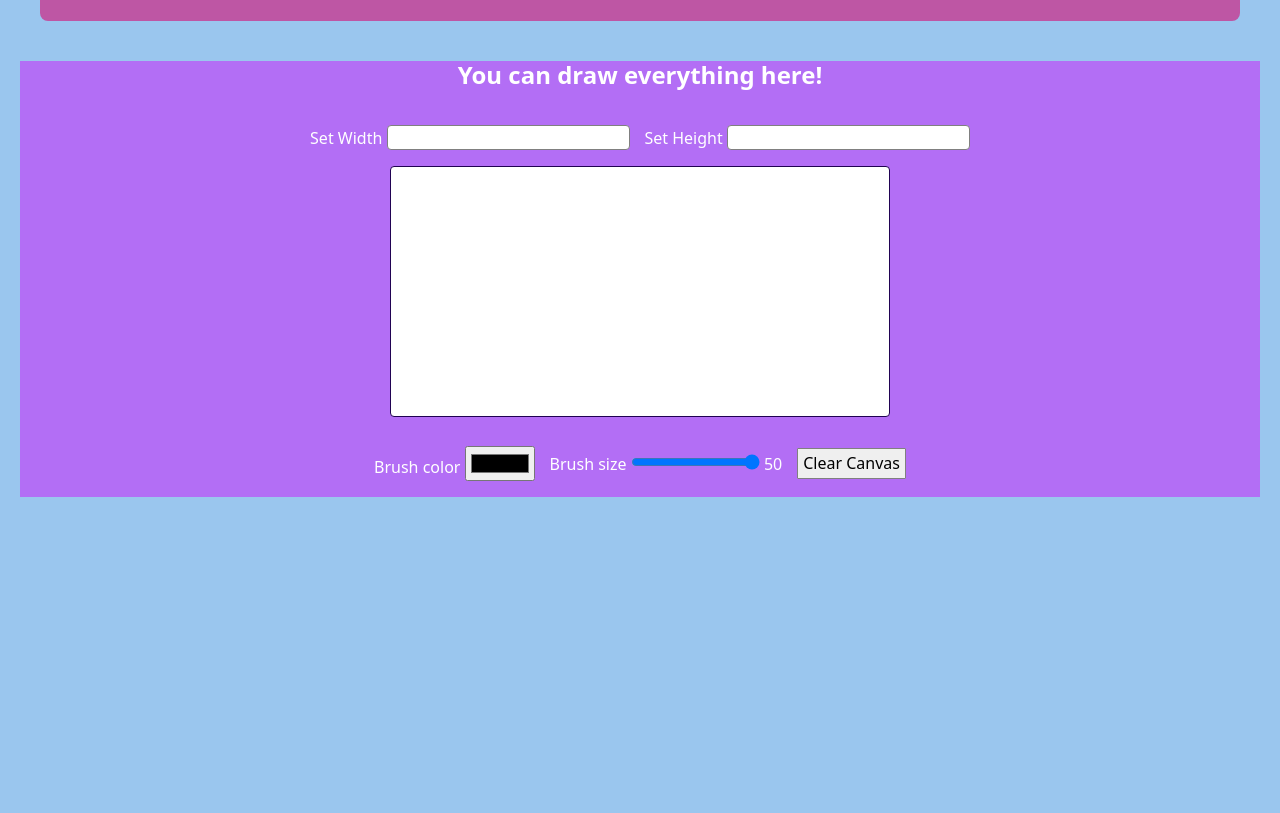
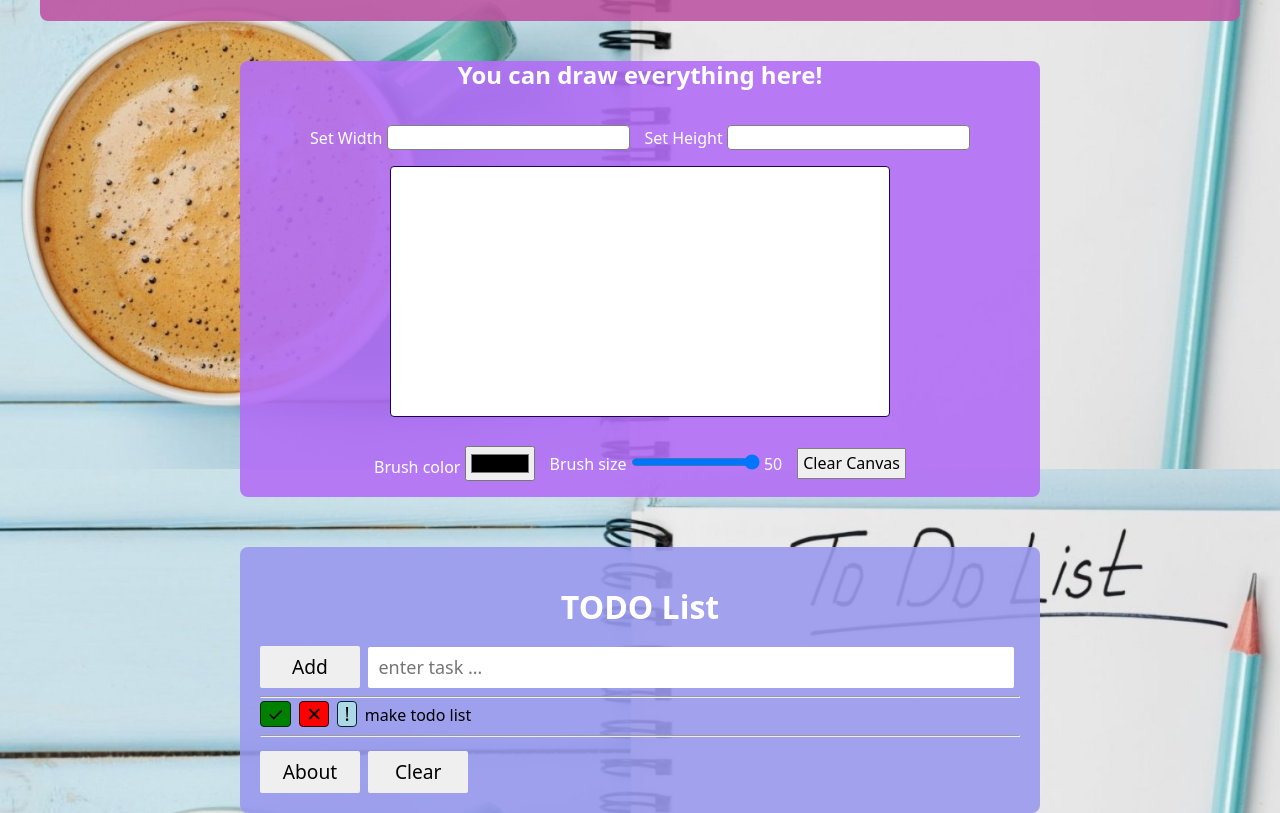
Before and after one commit to Yoda-Chubaka/fun-page, a plain HTML site: page index.html in a window 1280 px wide. Shown: the part 1131-1944 px from the top of the page. Before the commit the page ends 1648 px from the top, so only its background shows below. Drawn offline with nearby package versions, Linux system fonts and the light colour scheme.

Commit message:
Dives composed

```diff
--- a/css/style.css
+++ b/css/style.css
@@ -1,5 +1,9 @@
 body {
-    background-color : #9ac6ee;
+    background-color: rgb(218, 226, 252);
+    background-image: url('../src/bg-image.jpg');
+    background-size: cover;
+    background-attachment: fixed;
+    min-height: 100vh;
 }
 
 h1, h2 {
@@ -31,7 +35,7 @@ ul {
     margin-left: auto;
     margin-right: auto;
     padding: 20px;
-    background-color: rgb(23, 11, 129);
+    background-color: rgba(23, 11, 129, 0.9);
 }
 
 .box-2 {
@@ -61,9 +65,8 @@ ul {
     filter: none;
 }
 
-
 .div-color-chromakey {
-    background-color: rgb(190, 86, 164);
+    background-color: rgba(190, 86, 164, 0.9);
     width: 1200px;
     margin-left: auto;
     margin-right: auto;
@@ -104,7 +107,7 @@ ul {
 
 .chromakey-box {
     width: 490px;
-    background-color: rgb(189, 189, 247);
+    background-color: rgba(189, 189, 247, 0.9);
     padding: 25px;
     margin: 0 auto;
     margin-top: 20px;
@@ -137,10 +140,12 @@ ul {
 }
 
 .square-container {
-    margin-left: 20px;
-    margin-right: 20px;
+    width: 800px;
+    margin-left: auto;
+    margin-right: auto;
     margin-bottom: 20px;
-    background-color: rgb(179, 110, 245);
+    background-color: rgba(179, 110, 245, 0.9);
+    border-radius: 8px;
 }
 
 .square-box {
@@ -190,6 +195,7 @@ ul {
 .paragraph-draw-options {
     margin-right: 15px;
 }
+
 .input-set {
     border-radius: 4px;
     border: 1px solid grey;
@@ -214,3 +220,151 @@ ul {
 .options-button:focus {
     cursor: pointer;
 }
+
+
+.container {
+    /* border: 2px solid blue; */
+    border-radius: 8px;
+    width: 800px;
+    margin-top: 50px;
+    margin-left: auto;
+    margin-right: auto;
+    padding: 20px;
+    background-color: rgba(153, 153, 238, 0.9);
+
+}
+
+  .done {
+    background-color: green;
+    border: 1px solid rgb(1, 44, 1);
+    border-radius: 4px;
+  }
+
+  .done:hover,
+  .done:focus {
+    background-color: rgb(2, 59, 2);
+    color: white;
+    cursor: pointer;
+  }
+
+  .remove {
+    background-color: red;
+    border: 1px solid rgb(54, 1, 1);
+    border-radius: 4px;
+  }
+
+  .remove:hover,
+  .remove:focus {
+    background-color: rgb(77, 2, 2);
+    color: white;
+    cursor: pointer;
+  }
+
+  .important {
+    background-color: lightblue;
+    border: 1px solid rgb(3, 34, 44);
+    border-radius: 4px;
+  }
+
+  .important:hover,
+  .important:focus {
+    background-color: rgb(4, 58, 77);
+    color: white;
+    cursor: pointer;
+  }
+
+  li.finished {
+    color: white;
+    background-color: gray;
+    text-decoration: line-through;
+  }
+
+  .todo-input {
+    font-size: 18px;
+    width: 646px;
+    padding: 10.3px;
+    border: 0;
+    border-radius: 2px;
+  }
+
+  #input:hover,
+  #input:focus {
+    outline: 0;
+    border-style: none;
+    border-radius: 2px;
+  }
+
+  .todo-button {
+    font-size: 1.2em;
+    margin: -6px 4px 0px 0px;
+  }
+
+  #addButton {
+    padding: 10px;
+    min-width: 100px;
+    border: 0;
+    border-radius: 2px;
+  }
+
+  #addButton:hover,
+  #addButton:focus {
+    background-color: rgb(99, 58, 133);
+    color: white;
+    cursor: pointer;
+    outline: 0;
+    border-style: none;
+    border-radius: 2px;
+  }
+
+
+  /* Крок 10 нижче тут */
+  .aboutcolor {
+    background-color: rgb(43, 3, 88);
+  }
+
+  /* Крок 12 нижче тут */
+  #divabout {
+    width: 300px;
+    margin-bottom: 15px;
+    border-radius: 4px;
+  }
+
+  #textabout {
+    font-size: 20px;
+    padding-left: 10px;
+    color: white;
+  }
+
+  #aboutButton {
+    padding: 10px;
+    min-width: 100px;
+    border: 0;
+    border-radius: 2px;
+  }
+
+  #aboutButton:hover,
+  #aboutButton:focus {
+    background-color: rgb(99, 58, 133);
+    color: white;
+    cursor: pointer;
+    outline: 0;
+    border-style: none;
+    border-radius: 2px;
+  }
+
+  #clearButton {
+    padding: 10px;
+    min-width: 100px;
+    border-style: none;
+    border-radius: 2px;
+  }
+
+  #clearButton:hover,
+  #clearButton:focus {
+    background-color: rgb(99, 58, 133);
+    color: white;
+    cursor: pointer;
+    outline: 0;
+    border-style: none;
+    border-radius: 2px;
+  }
--- a/index.html
+++ b/index.html
@@ -113,6 +113,27 @@
     </div>
 
 
+    <div class="container">
+        <h1 id="myHeader">TODO List</h1>
+    <input type="button" class="todo-button" id="addButton" onclick="addTask()" value="Add" />
+    <input type="text" class="todo-input" id="input" placeholder="enter task …" />
+  <hr>
+  <ul id="tasks">
+    <li>
+      <input type="button" class="done todo-button" onclick="markDone(this.parentNode)" value="✓" />
+      <input type="button" class="remove todo-button" onclick="remove(this.parentNode)" value="✕" />
+      <input type="button" class="important todo-button" onclick="markImportant(this.parentNode)" value="!" />
+      make todo list
+    </li>
+  </ul>
+  <hr>
+  <div id="divabout" class="aboutcolor">
+    <p id="textabout"></p>
+  </div>
+  <input type="button" class="todo-button" id="aboutButton" onclick="doAbout()" value="About" />
+  <input type="button" class="todo-button" id="clearButton" onclick="clearAbout()" value="Clear" />
+    </div>
+
     <script src="https://www.dukelearntoprogram.com/course1/common/js/image/SimpleImage.js"></script>
 
     <script src="./js/index.js"></script>
--- a/js/index.js
+++ b/js/index.js
@@ -281,7 +281,7 @@ function clearCanvas() {
   contextBg.clearRect(0, 0, canvasBg.width, canvasBg.height);
 }
 
-// PAINT CANVAS
+// PAINTING CANVAS
 var paintcanvas = document.getElementById("canvas1");
 var context = paintcanvas.getContext("2d");
 var color = 'black';
@@ -336,6 +336,48 @@ function changeColor(newColor) {
 function resizeBrush(newSize) {
     radius = newSize;
     document.getElementById("sizeOutput").value = newSize;
+}
+
+// TODO LIST
+function addTask() {
+  var input = document.getElementById("input");
+  var newTask = input.value;
+  if (newTask != "") {
+    var item = document.createElement("li");
+item.innerHTML = '<input type="button" class="done" onclick="markDone(this.parentNode)" value="✓" /> ' +
+                 '<input type="button" class="remove" onclick="remove(this.parentNode)" value="✕" /> ' +
+                 '<input type="button" class="important" onclick="markImportant(this.parentNode)" value="!" /> ' +
+                 newTask;
+
+    document.getElementById("tasks").appendChild(item);
+
+    input.value = "";
+    input.placeholder = "enter next task …";
+  }
+}
+
+function markDone(item) {
+  item.className = 'finished';
+}
+
+function remove(item) {
+  if (item.className == 'finished') {
+      item.remove();
+  }
+}
+
+function markImportant(item) {
+  item.className = 'important';
+}
+
+function doAbout() {
+  document.getElementById("textabout").innerHTML = "Author is Anastasiia Polishchuk";
+
+}
+
+function clearAbout() {
+  var element = document.getElementById("textabout");
+  element.innerHTML = "";
 }
 
 
```
Also changed, not shown: src/bg-image.jpg (added).
